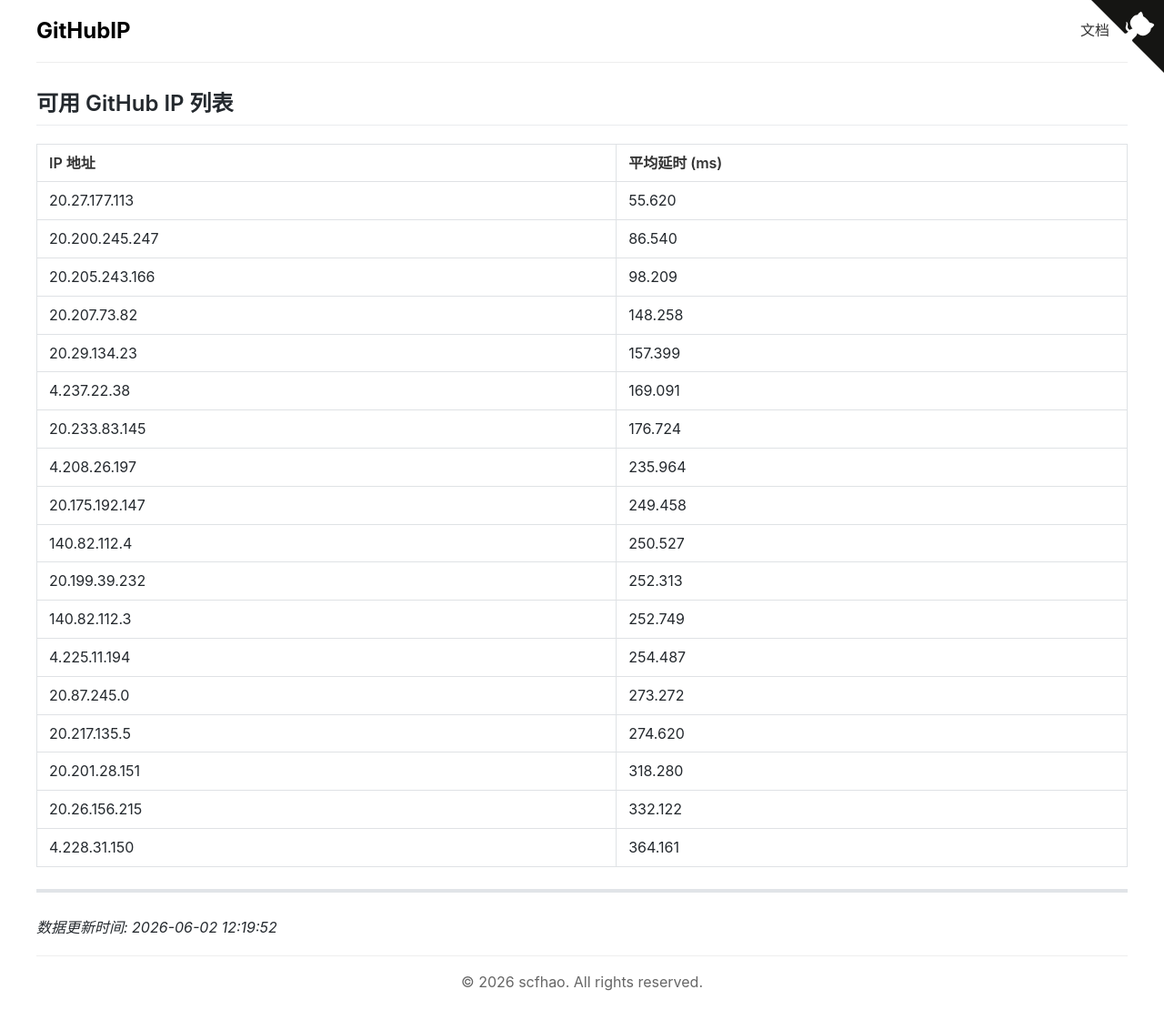
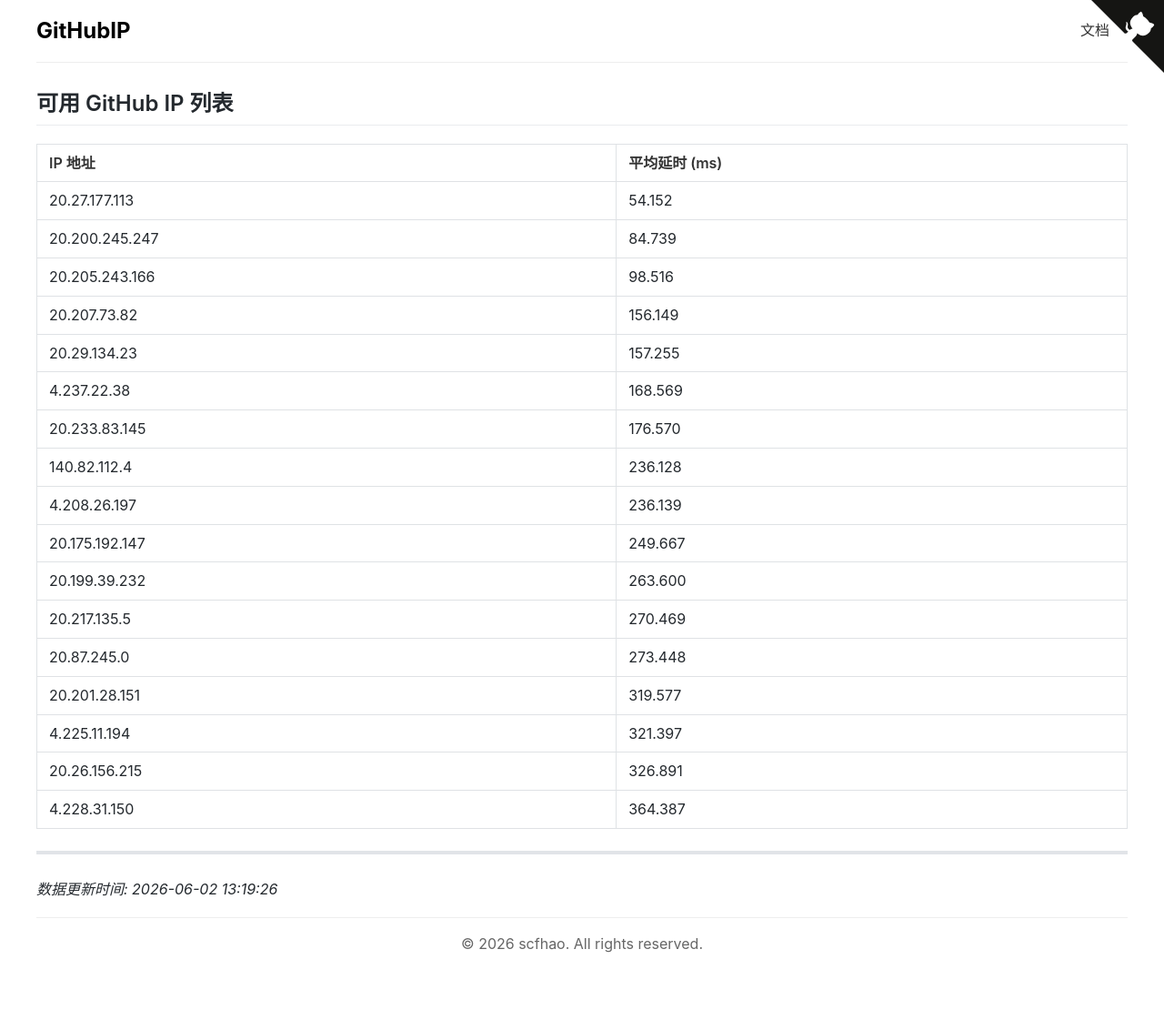
Before and after one commit to scfhao/GitHubIP, a Jekyll site: the page built from index.md, in a window 1280 px wide. Shown: the whole page at 91% size. Built offline with Jekyll 4.4.1, drawn with Linux system fonts in a browser that asks for light colours; after the commit the page ends 1068 px from its top, so only the background shows below that.

Commit message:
自动脚本执行 - 2026-06-02 13:19:26

```diff
--- a/index.md
+++ b/index.md
@@ -1,32 +1,31 @@
 ---
 layout: home
 title: GitHub IP 列表
-date: 2026-06-02 12:19:52
+date: 2026-06-02 13:19:26
 ---
 
 ## 可用 GitHub IP 列表
 
 | IP 地址 | 平均延时 (ms) |
 |---------|--------------|
-| 20.27.177.113 | 55.620 |
-| 20.200.245.247 | 86.540 |
-| 20.205.243.166 | 98.209 |
-| 20.207.73.82 | 148.258 |
-| 20.29.134.23 | 157.399 |
-| 4.237.22.38 | 169.091 |
-| 20.233.83.145 | 176.724 |
-| 4.208.26.197 | 235.964 |
-| 20.175.192.147 | 249.458 |
-| 140.82.112.4 | 250.527 |
-| 20.199.39.232 | 252.313 |
-| 140.82.112.3 | 252.749 |
-| 4.225.11.194 | 254.487 |
-| 20.87.245.0 | 273.272 |
-| 20.217.135.5 | 274.620 |
-| 20.201.28.151 | 318.280 |
-| 20.26.156.215 | 332.122 |
-| 4.228.31.150 | 364.161 |
+| 20.27.177.113 | 54.152 |
+| 20.200.245.247 | 84.739 |
+| 20.205.243.166 | 98.516 |
+| 20.207.73.82 | 156.149 |
+| 20.29.134.23 | 157.255 |
+| 4.237.22.38 | 168.569 |
+| 20.233.83.145 | 176.570 |
+| 140.82.112.4 | 236.128 |
+| 4.208.26.197 | 236.139 |
+| 20.175.192.147 | 249.667 |
+| 20.199.39.232 | 263.600 |
+| 20.217.135.5 | 270.469 |
+| 20.87.245.0 | 273.448 |
+| 20.201.28.151 | 319.577 |
+| 4.225.11.194 | 321.397 |
+| 20.26.156.215 | 326.891 |
+| 4.228.31.150 | 364.387 |
 
 ---
 
-*数据更新时间: 2026-06-02 12:19:52*
+*数据更新时间: 2026-06-02 13:19:26*
```
